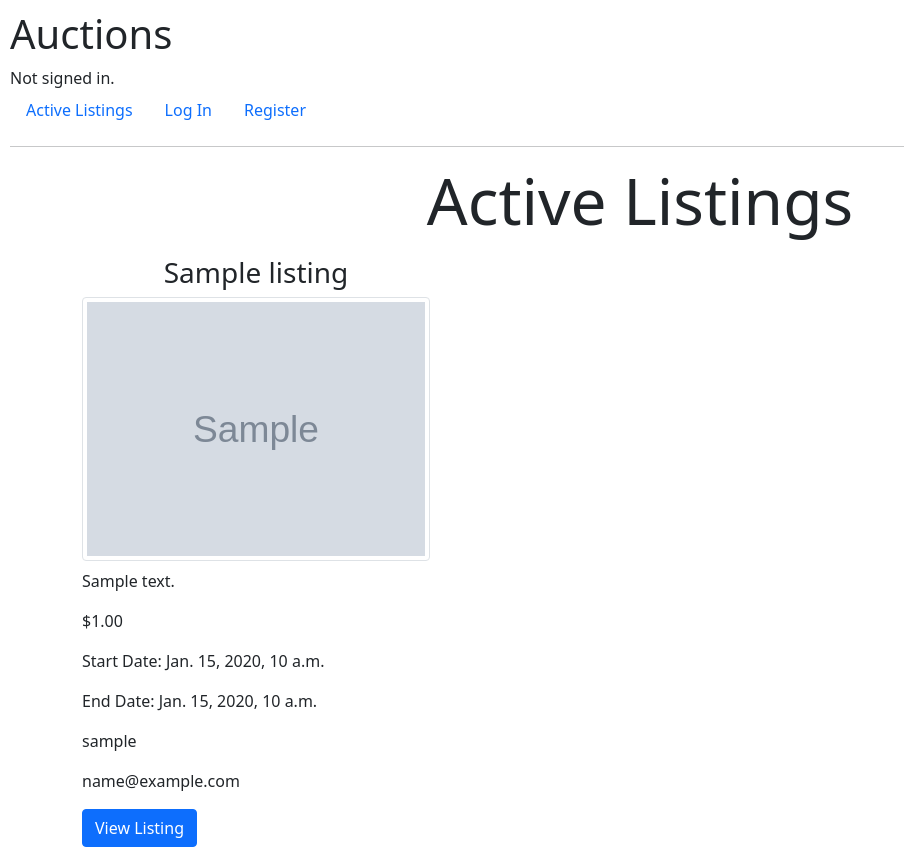
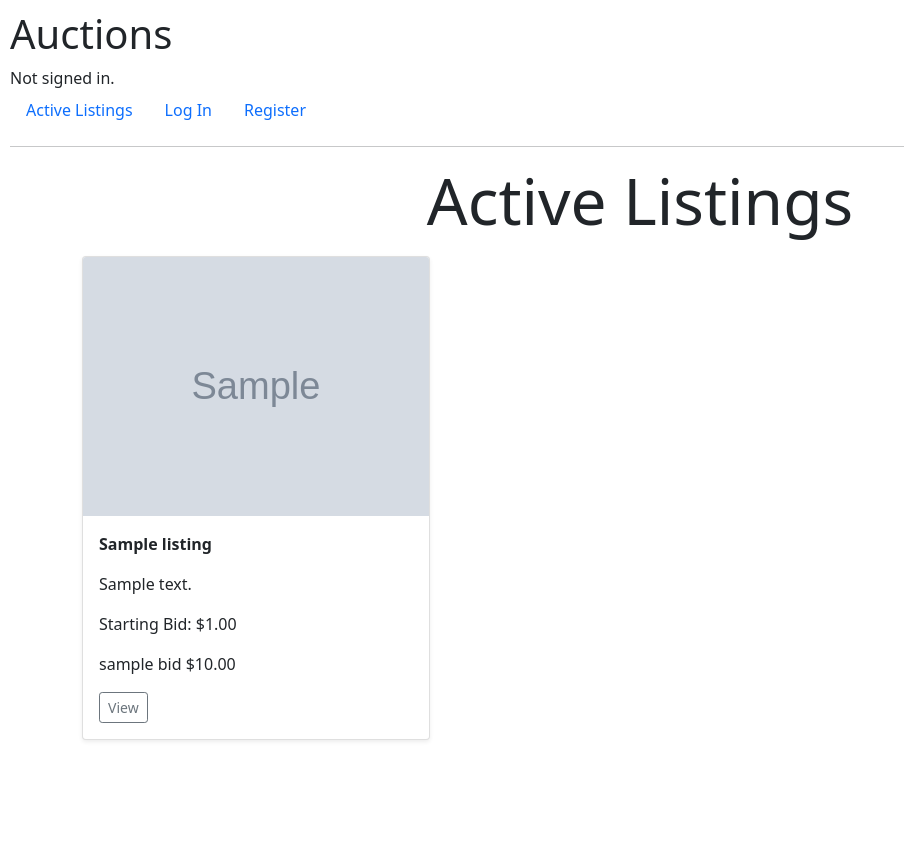
Before and after one commit to moonraker22/CS50_Auction_Site, a Django app: page / in a window 1280 px wide. Shown: the whole page, without its empty margins (0-904 px from the left). After the commit the page ends 741 px from the top, so only its background shows below. Run offline with Django 3.2, Linux system fonts and the light colour scheme; tables that the repository leaves empty hold one stand-in row (values such as "Sample post"); grey boxes marked "Sample" are stand-in pictures; some libraries are stand-ins or nearby versions.

Commit message:
starting_forms

```diff
--- a/auctions/models.py
+++ b/auctions/models.py
@@ -2,6 +2,7 @@ from django.contrib.auth.models import AbstractUser
 from django.db import models
 from django.contrib.auth.models import User
 from django.urls import reverse
+from django.utils.text import slugify
 
 # one for auction listings, one for bids, and one for comments made on auction listings.
 #  They should be able to specify a title for the listing, a text-based description, and
@@ -57,6 +58,12 @@ class Listing(models.Model):
         verbose_name_plural = "Listings"
         ordering = ("-starting_bid",)
 
+    def get_current_bid(self):
+        try:
+            return Bid.objects.all().filter(listing=self).order_by("-amount")[0]
+        except IndexError:
+            return None
+
     def get_absolute_url(self):
         return reverse("listing_detail", args=[self.slug])
 
@@ -78,6 +85,11 @@ class Bid(models.Model):
             "-amount",
         )
 
+    def save(self, *args, **kwargs):
+        if not self.slug:
+            self.slug = slugify(f"{self.user} bid ${self.amount}")
+            super().save(*args, **kwargs)
+
     def place_bid(self, bid_amount):
         if bid_amount > self.listing.current_bid:
             self.amount = bid_amount
@@ -92,7 +104,7 @@ class Bid(models.Model):
         return reverse("bid_detail", args=[self.slug])
 
     def __str__(self):
-        return f"{self.user} bid {self.amount} on {self.listing}"
+        return f"{self.user} bid ${self.amount}"
 
 
 class Comment(models.Model):
--- a/auctions/templates/auctions/index.html
+++ b/auctions/templates/auctions/index.html
@@ -1,33 +1,35 @@
 {% extends "auctions/layout.html" %}
 {% load prepend_dollars %}
-
 {% block body %}
 <div class="container">
     <div class="row">
         <p class="display-3 text-center">Active Listings</p>
         <div class="row">
-    {% for listing in listings %}
-    {% if listing.is_active  %}
+            {% for listing in listings %} {% if listing.is_active %}
             <div class="col-md-4">
-            <h3 class="text-center">{{ listing.title }}</h3>
-            <div class="mt-2 mb-2">
-                <img class="img-fluid img-thumbnail" src="{{ listing.image_url }}" alt="{{ listing.title }}">
+                <div class="card mb-4 shadow-sm">
+                    <img class="card-img-top" src="{{ listing.image_url }}" alt="{{ listing.title }}">
+                    <div class="card-body">
+                        <p class="card-text"><strong>{{ listing.title }}</strong></p>
+                        <p class="card-text">{{ listing.description }}</p>
+                        <p class="card-text">Starting Bid: {{ listing.starting_bid|prepend_dollars }}</p>
+                        {% if listing.get_current_bid %}
+                        <p>{{ listing.get_current_bid }}</p>
+                        {% else %}
+                        <p>No bids yet</p>
+                        {% endif %}
+                        <div class="d-flex justify-content-between align-items-center">
+                            <div class="btn-group">
+                                <a href="{{ listing.get_absolute_url }}"
+                                    class="btn btn-sm btn-outline-secondary">View</a>
                             </div>
-            <p>{{ listing.description }}</p>
-            <p>{{ listing.starting_bid|prepend_dollars }}</p>
-            <p>Start Date: {{ listing.start_date }}</p>
-            <p>End Date: {{ listing.end_date }}</p>
-            <p>{{ listing.user.username }}</p>
-            <p>{{ listing.user.email }}</p>
-            <p>{{ listing.catagory }}</p>
-
-            <a href="{{ listing.get_absolute_url }}" class="btn btn-primary">View Listing</a>
-
+                        </div>
+                    </div>
+                </div>
 
             </div>
             {% endif %}
             {% endfor %}
-
         </div>
     </div>
 </div>
--- a/auctions/urls.py
+++ b/auctions/urls.py
@@ -1,12 +1,13 @@
 from django.urls import path
 
 from . import views
-from .views import Index, ListingDetail
+from .views import Index, ListingDetail, CreateListing
 
 urlpatterns = [
     # path("", views.index, name="index"),
     path("", Index.as_view(), name="index"),
     path("listing_detail/<slug:slug>/", ListingDetail.as_view(), name="listing_detail"),
+    path("create_listing", CreateListing.as_view(), name="create_listing"),
     path("login", views.login_view, name="login"),
     path("logout", views.logout_view, name="logout"),
     path("register", views.register, name="register"),
--- a/auctions/views.py
+++ b/auctions/views.py
@@ -12,12 +12,13 @@ from django.views.generic import (
     ListView,
     DetailView,
 )
-from .models import Listing, Bid, Comment, Category, User, Watchlist
+from django.views.generic.detail import SingleObjectMixin
+from .models import Listing, Bid, Comment, Category, User
 from .models import User
 
 
-# def index(request):
-#     return render(request, "auctions/index.html")
+def catagories(request):
+    return {"categories": Category.objects.all()}
 
 
 def login_view(request):
@@ -86,8 +87,14 @@ class Index(ListView):
         return Listing.objects.all().filter(is_active=True)
         # return Listing.objects.active()
 
+    def get_context_data(self, **kwargs):
+        context = super().get_context_data(**kwargs)
+        context["categories"] = Category.objects.all()
+        context["bids"] = Bid.objects.all()
+        return context
 
-class ListingDetail(DetailView):
+
+class ListingDetail(DetailView, SingleObjectMixin):
     model = Listing
     template_name = "auctions/listing_detail.html"
     context_object_name = "listing"
@@ -97,3 +104,16 @@ class ListingDetail(DetailView):
         context["bids"] = Bid.objects.filter(listing=self.object)
         context["comments"] = Comment.objects.filter(listing=self.object)
         return context
+
+
+class CreateListing(CreateView):
+    model = Listing
+    fields = ["title", "description", "starting_bid", "image_url", "category"]
+    template_name = "auctions/create_listing.html"
+
+    def form_valid(self, form):
+        form.instance.user = self.request.user
+        return super().form_valid(form)
+
+    def get_success_url(self):
+        return reverse("listing_detail", kwargs={"slug": self.object.slug})
```
Also changed, not shown: auctions/forms.py (added, +32 -0 lines), auctions/notes.txt (+13 -0 lines), auctions/templates/auctions/create_listing.html (added, +27 -0 lines), auctions/templates/auctions/listing_detail.html (+2 -5 lines), commerce/settings.py (+7 -0 lines), 2 other files. Lines whose indentation alone changed are shown as unchanged.
